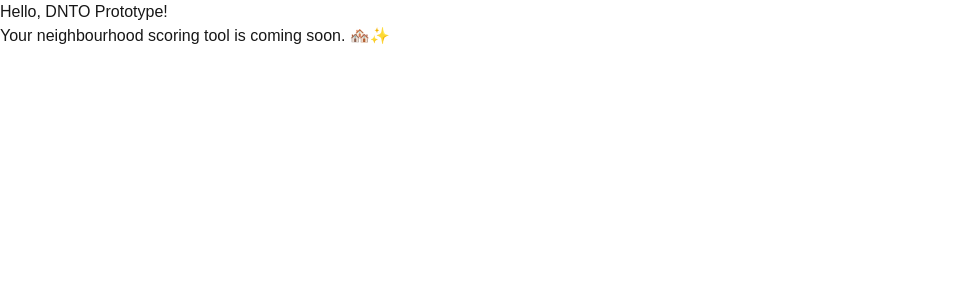
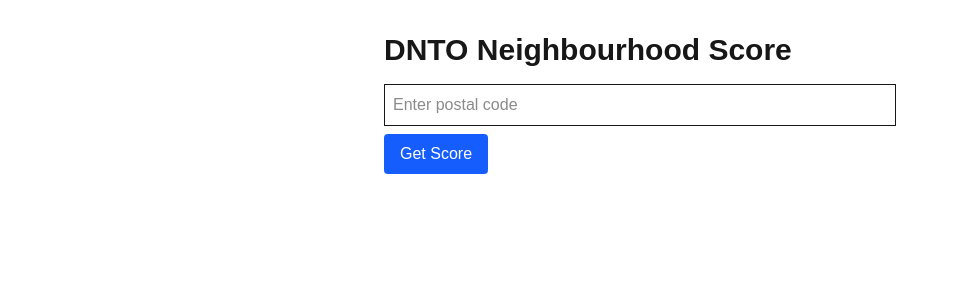
Before and after one commit to crispy8888/dn-to-prototype, a Next.js app: page / in a window 1280 px wide. Shown: the top 300 px of the page, without its empty margins (0-958 px from the left). Built offline with nearby package versions, Linux system fonts and the light colour scheme.

Commit message:
added basic frontend test

```diff
--- a/src/app/page.tsx
+++ b/src/app/page.tsx
@@ -1,8 +1,50 @@
+'use client';
+import { useState } from 'react';
+
 export default function HomePage() {
+  const [postalCode, setPostalCode] = useState('');
+  const [result, setResult] = useState<any>(null);
+  const [loading, setLoading] = useState(false);
+
+  const handleSearch = async () => {
+    setLoading(true);
+    setResult(null);
+    const res = await fetch(`/api/score?postalCode=${postalCode}`);
+    const data = await res.json();
+    setResult(data);
+    setLoading(false);
+  };
+
   return (
-    <main>
-      <h1>Hello, DNTO Prototype!</h1>
-      <p>Your neighbourhood scoring tool is coming soon. 🏘️✨</p>
+    <main className="p-8 max-w-xl mx-auto">
+      <h1 className="text-3xl font-bold mb-4">DNTO Neighbourhood Score</h1>
+      <input
+        className="border p-2 w-full mb-2"
+        type="text"
+        placeholder="Enter postal code"
+        value={postalCode}
+        onChange={(e) => setPostalCode(e.target.value)}
+      />
+      <button
+        className="bg-blue-600 text-white px-4 py-2 rounded"
+        onClick={handleSearch}
+        disabled={loading}
+      >
+        {loading ? 'Loading...' : 'Get Score'}
+      </button>
+
+      {result && result.scores && (
+        <div className="mt-4">
+          <h2 className="text-xl font-semibold">Scores for {result.postalCode}</h2>
+          <ul className="list-disc ml-5">
+            {Object.entries(result.scores).map(([key, value]) => (
+              <li key={key} className="capitalize">
+                {key.replace(/([A-Z])/g, ' $1')}: {value}
+              </li>
+            ))}
+          </ul>
+        </div>
+      )}
     </main>
-  )
+  );
 }
```
